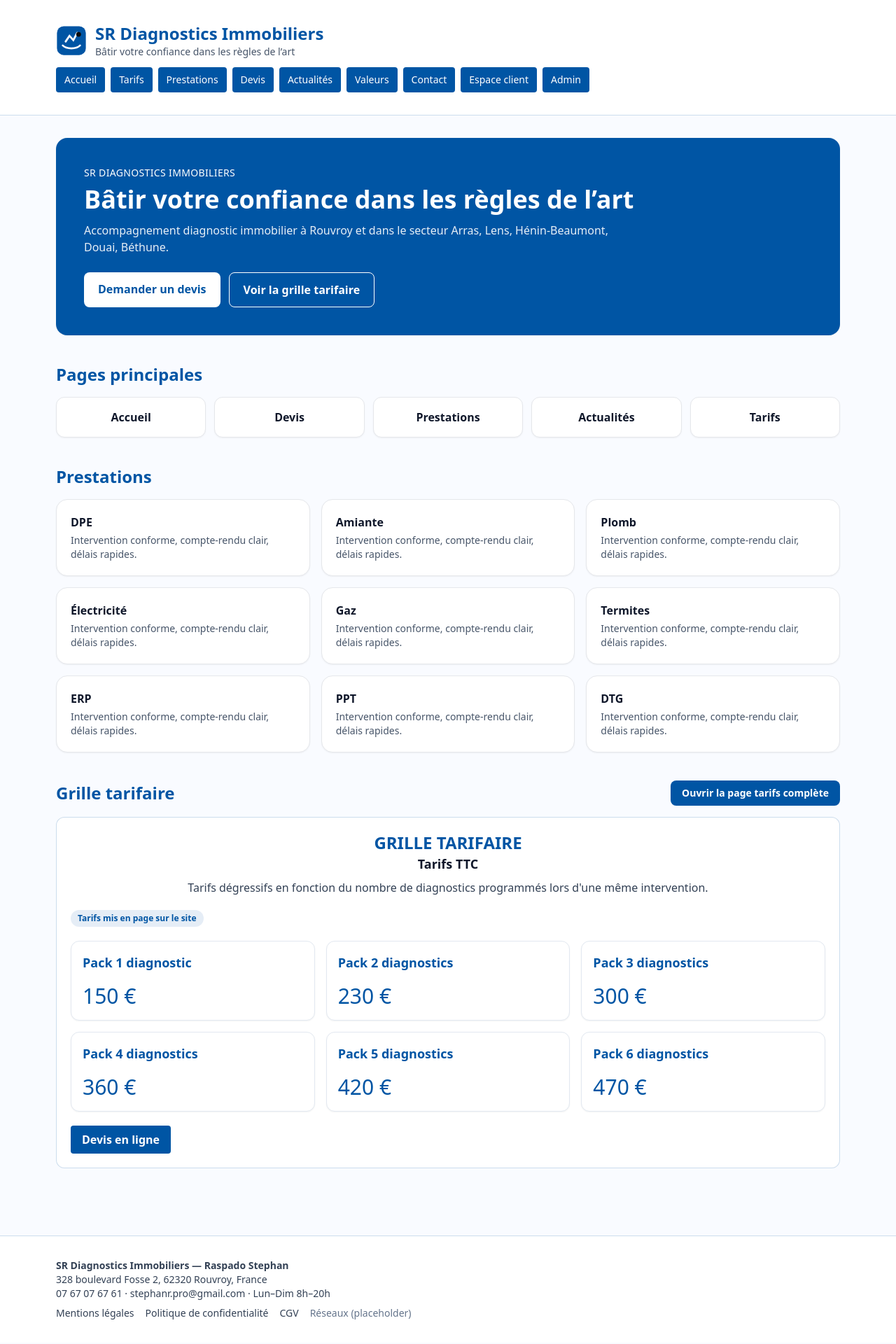
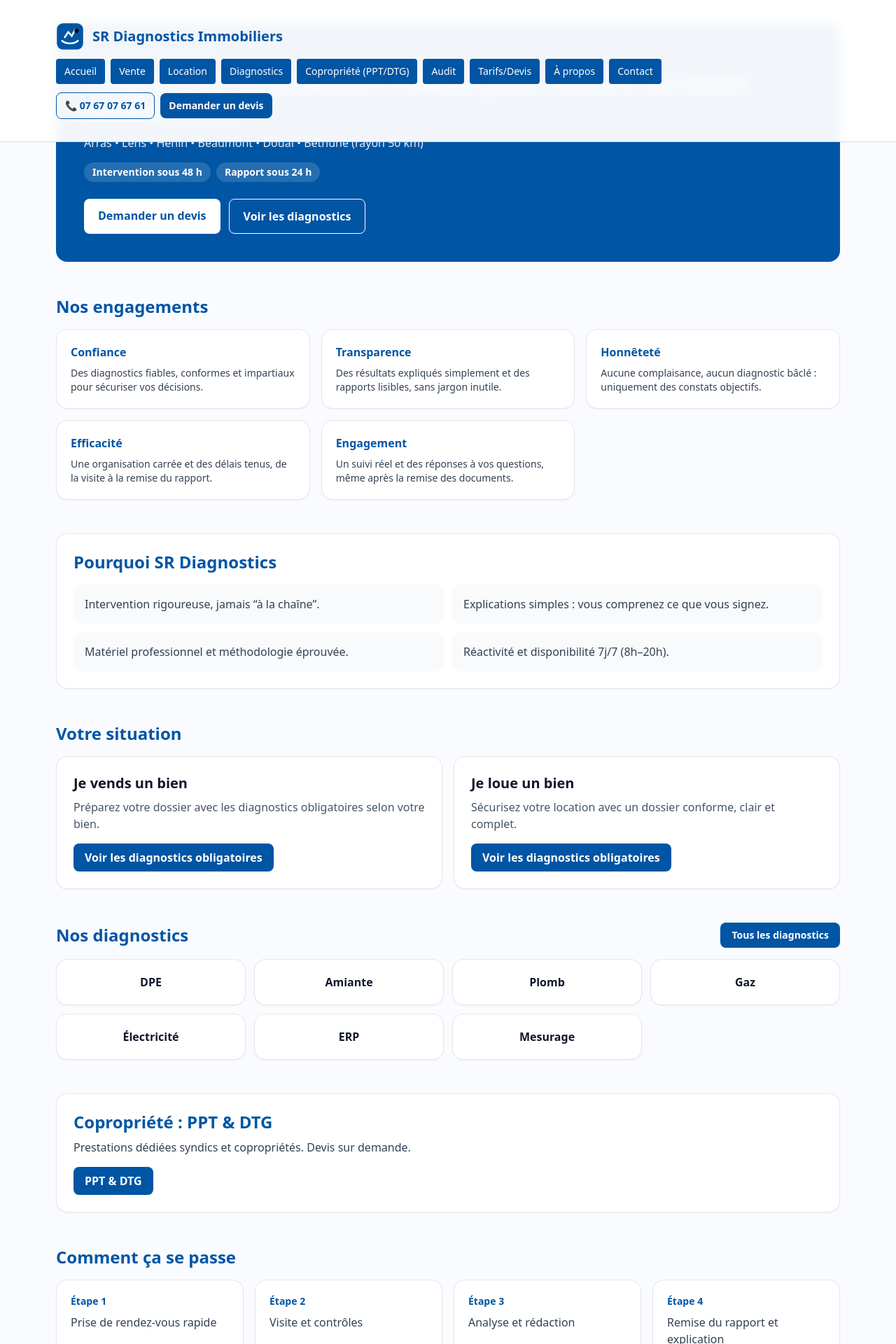
Before and after one commit to stephanrpro-ops/SRDiagnosticsImmobiliers, a Next.js app: page / in a window 1280 px wide. Shown: the top 1920 px of the page at 70% size. Built offline with nearby package versions, Linux system fonts and the light colour scheme.

Commit message:
Refonte de l'accueil et navigation orientée vente/location

```diff
--- /dev/null
+++ b/app/audit/page.tsx
@@ -0,0 +1,13 @@
+import Link from 'next/link';
+
+export default function AuditPage() {
+  return (
+    <main className="container-page pt-28">
+      <h1 className="text-3xl font-bold text-ralBlue">Audit</h1>
+      <p className="mt-3 text-slate-700">Audit énergétique et accompagnement sur l’amélioration de la performance du logement.</p>
+      <Link href="/devis" className="mt-4 inline-block rounded-lg bg-ralBlue px-4 py-2 font-semibold text-white">
+        Demander un devis
+      </Link>
+    </main>
+  );
+}
--- /dev/null
+++ b/app/copropriete/page.tsx
@@ -0,0 +1,13 @@
+import Link from 'next/link';
+
+export default function CoproprietePage() {
+  return (
+    <main className="container-page pt-28">
+      <h1 className="text-3xl font-bold text-ralBlue">Copropriété : PPT & DTG</h1>
+      <p className="mt-3 text-slate-700">Prestations dédiées syndics et copropriétés. Devis sur demande selon les besoins de la résidence.</p>
+      <Link href="/contact" className="mt-4 inline-block rounded-lg bg-ralBlue px-4 py-2 font-semibold text-white">
+        Demander un devis
+      </Link>
+    </main>
+  );
+}
--- /dev/null
+++ b/app/diagnostics/page.tsx
@@ -0,0 +1,22 @@
+import Link from 'next/link';
+
+const diagnostics = ['DPE', 'Amiante', 'Plomb', 'Gaz', 'Électricité', 'ERP', 'Mesurage'];
+
+export default function DiagnosticsPage() {
+  return (
+    <main className="container-page pt-28">
+      <h1 className="text-3xl font-bold text-ralBlue">Diagnostics immobiliers</h1>
+      <p className="mt-3 text-slate-700">Découvrez les diagnostics obligatoires pour la vente, la location et la mise en conformité de votre bien.</p>
+      <div className="mt-5 grid gap-3 sm:grid-cols-2 lg:grid-cols-4">
+        {diagnostics.map((name) => (
+          <article key={name} className="rounded-xl border bg-white p-4 font-semibold shadow-sm">
+            {name}
+          </article>
+        ))}
+      </div>
+      <Link href="/devis" className="mt-6 inline-block rounded-lg bg-ralBlue px-4 py-2 font-semibold text-white">
+        Demander un devis
+      </Link>
+    </main>
+  );
+}
--- /dev/null
+++ b/app/location/page.tsx
@@ -0,0 +1,13 @@
+import Link from 'next/link';
+
+export default function LocationPage() {
+  return (
+    <main className="container-page pt-28">
+      <h1 className="text-3xl font-bold text-ralBlue">Location : diagnostics obligatoires</h1>
+      <p className="mt-3 text-slate-700">Constituez un dossier locatif conforme avec des rapports clairs, remis rapidement.</p>
+      <Link href="/diagnostics" className="mt-4 inline-block rounded-lg bg-ralBlue px-4 py-2 font-semibold text-white">
+        Voir les diagnostics obligatoires
+      </Link>
+    </main>
+  );
+}
--- a/app/page.tsx
+++ b/app/page.tsx
@@ -1,70 +1,163 @@
 import Link from 'next/link';
-import { PricingGrid } from '@/components/pricing-grid';
 
-const services = ['DPE', 'Amiante', 'Plomb', 'Électricité', 'Gaz', 'Termites', 'ERP', 'PPT', 'DTG'];
+const commitments = [
+  ['Confiance', 'Des diagnostics fiables, conformes et impartiaux pour sécuriser vos décisions.'],
+  ['Transparence', 'Des résultats expliqués simplement et des rapports lisibles, sans jargon inutile.'],
+  ['Honnêteté', 'Aucune complaisance, aucun diagnostic bâclé : uniquement des constats objectifs.'],
+  ['Efficacité', 'Une organisation carrée et des délais tenus, de la visite à la remise du rapport.'],
+  ['Engagement', 'Un suivi réel et des réponses à vos questions, même après la remise des documents.']
+];
 
-const pages = [
-  { label: 'Accueil', href: '/' },
-  { label: 'Devis', href: '/devis' },
-  { label: 'Prestations', href: '/prestations' },
-  { label: 'Actualités', href: '/actualites' },
-  { label: 'Tarifs', href: '/tarifs' }
+const whyUs = [
+  'Intervention rigoureuse, jamais “à la chaîne”.',
+  'Explications simples : vous comprenez ce que vous signez.',
+  'Matériel professionnel et méthodologie éprouvée.',
+  'Réactivité et disponibilité 7j/7 (8h–20h).'
+];
+
+const diagnostics = ['DPE', 'Amiante', 'Plomb', 'Gaz', 'Électricité', 'ERP', 'Mesurage'];
+
+const cities = ['Arras', 'Lens', 'Hénin-Beaumont', 'Douai', 'Béthune'];
+
+const processSteps = [
+  'Prise de rendez-vous rapide',
+  'Visite et contrôles',
+  'Analyse et rédaction',
+  'Remise du rapport et explication'
 ];
 
 export default function HomePage() {
   return (
-    <main className="container-page space-y-10">
-      <section className="rounded-2xl bg-ralBlue p-10 text-white shadow-sm">
-        <p className="text-sm uppercase tracking-wide">SR Diagnostics Immobiliers</p>
-        <h1 className="mt-2 text-4xl font-extrabold">Bâtir votre confiance dans les règles de l’art</h1>
-        <p className="mt-3 max-w-3xl text-white/90">
-          Accompagnement diagnostic immobilier à Rouvroy et dans le secteur Arras, Lens, Hénin-Beaumont, Douai, Béthune.
-        </p>
+    <main className="container-page space-y-12 pt-28">
+      <section className="rounded-2xl bg-ralBlue p-8 text-white shadow-sm md:p-10">
+        <p className="text-sm uppercase tracking-wide">Diagnostics immobiliers</p>
+        <h1 className="mt-2 text-3xl font-extrabold md:text-4xl">Diagnostics immobiliers fiables pour vendre ou louer sereinement</h1>
+        <p className="mt-3 max-w-3xl text-white/90">Arras • Lens • Hénin • Beaumont • Douai • Béthune (rayon 50 km)</p>
+        <div className="mt-4 flex flex-wrap gap-2 text-sm font-semibold">
+          <span className="rounded-full bg-white/15 px-3 py-1">Intervention sous 48 h</span>
+          <span className="rounded-full bg-white/15 px-3 py-1">Rapport sous 24 h</span>
+        </div>
         <div className="mt-6 flex flex-wrap gap-3">
           <Link href="/devis" className="rounded-lg bg-white px-5 py-3 font-bold text-ralBlue">
             Demander un devis
           </Link>
-          <Link href="/tarifs" className="rounded-lg border border-white px-5 py-3 font-bold">
-            Voir la grille tarifaire
+          <Link href="/diagnostics" className="rounded-lg border border-white px-5 py-3 font-bold">
+            Voir les diagnostics
           </Link>
         </div>
       </section>
 
       <section>
-        <h2 className="text-2xl font-bold text-ralBlue">Pages principales</h2>
-        <div className="mt-4 grid gap-3 sm:grid-cols-2 lg:grid-cols-5">
-          {pages.map((page) => (
-            <Link
-              key={page.href}
-              href={page.href}
-              className="rounded-xl border bg-white p-4 text-center font-semibold shadow-sm hover:border-ralBlue"
-            >
-              {page.label}
-            </Link>
-          ))}
-        </div>
-      </section>
-
-      <section>
-        <h2 className="text-2xl font-bold text-ralBlue">Prestations</h2>
-        <div className="mt-4 grid gap-4 sm:grid-cols-2 lg:grid-cols-3">
-          {services.map((service) => (
-            <article key={service} className="rounded-2xl border bg-white p-5 shadow-sm">
-              <h3 className="font-semibold">{service}</h3>
-              <p className="mt-1 text-sm text-slate-600">Intervention conforme, compte-rendu clair, délais rapides.</p>
+        <h2 className="text-2xl font-bold text-ralBlue">Nos engagements</h2>
+        <div className="mt-4 grid gap-4 md:grid-cols-2 lg:grid-cols-3">
+          {commitments.map(([title, text]) => (
+            <article key={title} className="rounded-2xl border bg-white p-5 shadow-sm">
+              <h3 className="font-bold text-ralBlue">{title}</h3>
+              <p className="mt-2 text-sm text-slate-700">{text}</p>
             </article>
           ))}
         </div>
       </section>
 
-      <section className="space-y-4">
+      <section className="rounded-2xl border bg-white p-6 shadow-sm">
+        <h2 className="text-2xl font-bold text-ralBlue">Pourquoi SR Diagnostics</h2>
+        <ul className="mt-4 grid gap-3 md:grid-cols-2">
+          {whyUs.map((item) => (
+            <li key={item} className="rounded-xl bg-slate-50 p-4 text-slate-700">
+              {item}
+            </li>
+          ))}
+        </ul>
+      </section>
+
+      <section>
+        <h2 className="text-2xl font-bold text-ralBlue">Votre situation</h2>
+        <div className="mt-4 grid gap-4 md:grid-cols-2">
+          <article className="rounded-2xl border bg-white p-6 shadow-sm">
+            <h3 className="text-xl font-bold">Je vends un bien</h3>
+            <p className="mt-2 text-slate-600">Préparez votre dossier avec les diagnostics obligatoires selon votre bien.</p>
+            <Link href="/vente" className="mt-4 inline-block rounded-lg bg-ralBlue px-4 py-2 font-semibold text-white">
+              Voir les diagnostics obligatoires
+            </Link>
+          </article>
+          <article className="rounded-2xl border bg-white p-6 shadow-sm">
+            <h3 className="text-xl font-bold">Je loue un bien</h3>
+            <p className="mt-2 text-slate-600">Sécurisez votre location avec un dossier conforme, clair et complet.</p>
+            <Link href="/location" className="mt-4 inline-block rounded-lg bg-ralBlue px-4 py-2 font-semibold text-white">
+              Voir les diagnostics obligatoires
+            </Link>
+          </article>
+        </div>
+      </section>
+
+      <section>
         <div className="flex flex-wrap items-center justify-between gap-3">
-          <h2 className="text-2xl font-bold text-ralBlue">Grille tarifaire</h2>
-          <Link href="/tarifs" className="rounded-lg bg-ralBlue px-4 py-2 text-sm font-semibold text-white">
-            Ouvrir la page tarifs complète
+          <h2 className="text-2xl font-bold text-ralBlue">Nos diagnostics</h2>
+          <Link href="/diagnostics" className="rounded-lg bg-ralBlue px-4 py-2 text-sm font-semibold text-white">
+            Tous les diagnostics
           </Link>
         </div>
-        <PricingGrid compact />
+        <div className="mt-4 grid gap-3 sm:grid-cols-2 lg:grid-cols-4">
+          {diagnostics.map((service) => (
+            <article key={service} className="rounded-2xl border bg-white p-5 text-center font-semibold shadow-sm">
+              {service}
+            </article>
+          ))}
+        </div>
+      </section>
+
+      <section className="rounded-2xl border bg-white p-6 shadow-sm">
+        <h2 className="text-2xl font-bold text-ralBlue">Copropriété : PPT & DTG</h2>
+        <p className="mt-2 text-slate-700">Prestations dédiées syndics et copropriétés. Devis sur demande.</p>
+        <Link href="/copropriete" className="mt-4 inline-block rounded-lg bg-ralBlue px-4 py-2 font-semibold text-white">
+          PPT & DTG
+        </Link>
+      </section>
+
+      <section>
+        <h2 className="text-2xl font-bold text-ralBlue">Comment ça se passe</h2>
+        <div className="mt-4 grid gap-4 md:grid-cols-4">
+          {processSteps.map((step, index) => (
+            <article key={step} className="rounded-2xl border bg-white p-5 shadow-sm">
+              <p className="text-sm font-bold text-ralBlue">Étape {index + 1}</p>
+              <p className="mt-2 text-slate-700">{step}</p>
+            </article>
+          ))}
+        </div>
+      </section>
+
+      <section className="rounded-2xl border bg-white p-6 shadow-sm">
+        <h2 className="text-2xl font-bold text-ralBlue">Un bilan clair, pas juste des PDF</h2>
+        <p className="mt-2 text-slate-700">
+          On synthétise l’état du bien (sécurité, conformité, énergie) pour une lecture simple et actionnable.
+        </p>
+      </section>
+
+      <section className="rounded-2xl border bg-white p-6 shadow-sm">
+        <h2 className="text-2xl font-bold text-ralBlue">Raspado Stephan – Diagnostiqueur immobilier</h2>
+        <p className="mt-2 text-slate-700">Approche rigoureuse, pédagogique et indépendante.</p>
+        <Link href="/a-propos" className="mt-4 inline-block rounded-lg bg-ralBlue px-4 py-2 font-semibold text-white">
+          Découvrir SR Diagnostics
+        </Link>
+      </section>
+
+      <section className="rounded-2xl border bg-white p-6 shadow-sm">
+        <h2 className="text-2xl font-bold text-ralBlue">Devis express</h2>
+        <form className="mt-4 grid gap-3 md:grid-cols-2" action="/devis">
+          <input className="rounded-lg border p-3" name="type" placeholder="Type de bien" />
+          <input className="rounded-lg border p-3" name="surface" placeholder="Surface" />
+          <input className="rounded-lg border p-3" name="annee" placeholder="Année de construction" />
+          <input className="rounded-lg border p-3" name="gaz" placeholder="Gaz fixe ?" />
+          <input className="rounded-lg border p-3 md:col-span-2" name="electricite" placeholder="Électricité ?" />
+          <button type="submit" className="rounded-lg bg-ralBlue px-4 py-3 font-semibold text-white md:col-span-2">
+            Recevoir un devis
+          </button>
+        </form>
+      </section>
+
+      <section className="rounded-2xl border bg-white p-6 shadow-sm">
+        <h2 className="text-2xl font-bold text-ralBlue">Zone d’intervention</h2>
+        <p className="mt-2 text-slate-700">{cities.join(' • ')} • rayon maximum 50 km autour de Rouvroy.</p>
       </section>
     </main>
   );
--- /dev/null
+++ b/app/vente/page.tsx
@@ -0,0 +1,13 @@
+import Link from 'next/link';
+
+export default function VentePage() {
+  return (
+    <main className="container-page pt-28">
+      <h1 className="text-3xl font-bold text-ralBlue">Vente : diagnostics obligatoires</h1>
+      <p className="mt-3 text-slate-700">Nous vous guidons sur les diagnostics à produire pour vendre sereinement et sécuriser votre transaction.</p>
+      <Link href="/diagnostics" className="mt-4 inline-block rounded-lg bg-ralBlue px-4 py-2 font-semibold text-white">
+        Voir les diagnostics obligatoires
+      </Link>
+    </main>
+  );
+}
--- a/components/site-footer.tsx
+++ b/components/site-footer.tsx
@@ -3,15 +3,15 @@ import Link from 'next/link';
 export function SiteFooter() {
   return (
     <footer className="mt-16 border-t border-ralBlue/20 bg-white">
-      <div className="container-page text-sm text-slate-700">
+      <div className="container-page space-y-2 text-sm text-slate-700">
         <p className="font-semibold">SR Diagnostics Immobiliers — Raspado Stephan</p>
         <p>328 boulevard Fosse 2, 62320 Rouvroy, France</p>
-        <p>07 67 07 67 61 · stephanr.pro@gmail.com · Lun–Dim 8h–20h</p>
+        <p>📞 07 67 07 67 61 · stephanr.pro@gmail.com</p>
+        <p>Horaires : 7j/7 de 8h à 20h</p>
         <div className="mt-2 flex flex-wrap gap-4">
           <Link href="/mentions-legales">Mentions légales</Link>
           <Link href="/confidentialite">Politique de confidentialité</Link>
           <Link href="/cgv">CGV</Link>
-          <a href="#" aria-label="Réseau social" className="text-slate-500">Réseaux (placeholder)</a>
         </div>
       </div>
     </footer>
--- a/components/site-header.tsx
+++ b/components/site-header.tsx
@@ -3,27 +3,25 @@ import { Logo } from '@/components/brand/logo';
 
 const nav = [
   ['Accueil', '/'],
-  ['Tarifs', '/tarifs'],
-  ['Prestations', '/prestations'],
-  ['Devis', '/devis'],
-  ['Actualités', '/actualites'],
-  ['Valeurs', '/valeurs'],
-  ['Contact', '/contact'],
-  ['Espace client', '/client'],
-  ['Admin', '/admin']
-];
+  ['Vente', '/vente'],
+  ['Location', '/location'],
+  ['Diagnostics', '/diagnostics'],
+  ['Copropriété (PPT/DTG)', '/copropriete'],
+  ['Audit', '/audit'],
+  ['Tarifs/Devis', '/devis'],
+  ['À propos', '/a-propos'],
+  ['Contact', '/contact']
+] as const;
 
 export function SiteHeader() {
   return (
-    <header className="border-b border-ralBlue/20 bg-white">
-      <div className="container-page flex flex-wrap items-center justify-between gap-3 py-4">
+    <header className="fixed inset-x-0 top-0 z-50 border-b border-ralBlue/20 bg-white/95 backdrop-blur">
+      <div className="container-page flex flex-wrap items-center justify-between gap-3 py-3">
         <div className="flex items-center gap-3">
-          <Logo className="h-11 w-11" />
-          <div>
-            <p className="text-2xl font-bold text-ralBlue">SR Diagnostics Immobiliers</p>
-            <p className="text-sm text-slate-600">Bâtir votre confiance dans les règles de l’art</p>
-          </div>
+          <Logo className="h-10 w-10" />
+          <p className="text-lg font-bold text-ralBlue sm:text-xl">SR Diagnostics Immobiliers</p>
         </div>
+
         <nav className="flex flex-wrap gap-2 text-sm font-medium">
           {nav.map(([label, href]) => (
             <Link className="rounded bg-ralBlue px-3 py-2 text-white" href={href} key={href}>
@@ -31,6 +29,15 @@ export function SiteHeader() {
             </Link>
           ))}
         </nav>
+
+        <div className="flex items-center gap-2">
+          <a href="tel:+33767076761" className="rounded-lg border border-ralBlue px-3 py-2 text-sm font-bold text-ralBlue">
+            📞 07 67 07 67 61
+          </a>
+          <Link href="/devis" className="rounded-lg bg-ralBlue px-3 py-2 text-sm font-bold text-white">
+            Demander un devis
+          </Link>
+        </div>
       </div>
     </header>
   );
```
Also changed, not shown: app/a-propos/page.tsx (added, +10 -0 lines), 1 other file (tests, documents, lock files or other folders).
